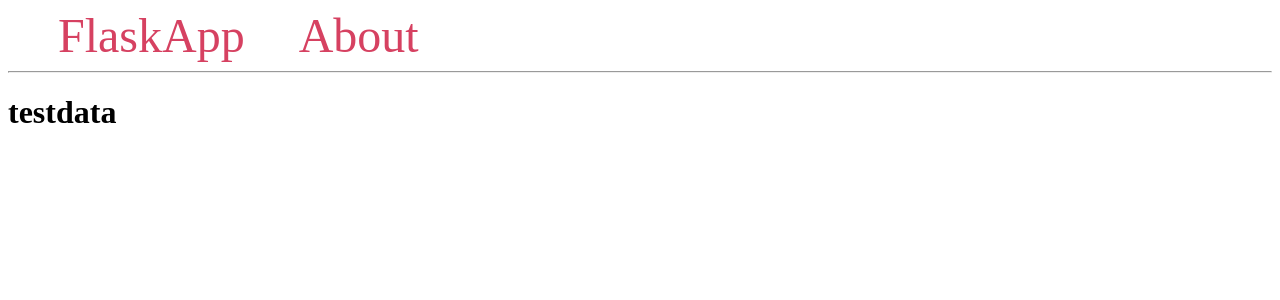
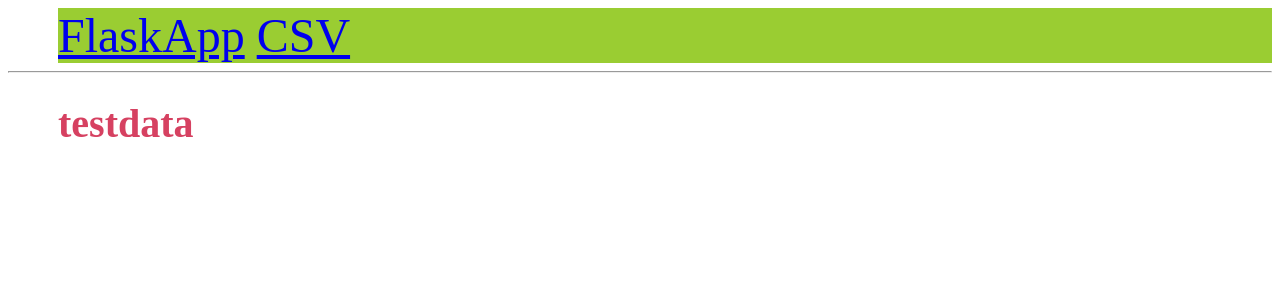
Before and after one commit to Soulxeon/imagoetl-flask, a Flask app: page / in a window 1280 px wide. Shown: the top 300 px of the page. Run offline with Flask 2, Linux system fonts and the light colour scheme; data that the repository does not hold is empty; some libraries are stand-ins or nearby versions.

Commit message:
jugando con css 1

```diff
--- a/imago_etl/app.py
+++ b/imago_etl/app.py
@@ -3,6 +3,7 @@ from db_imago.connect import connect
 from csv_imago.read_df import read_data
 
 app = Flask(__name__)
+# app.static_folder = 'static'
 
 @app.route('/')
 def index():
@@ -20,4 +21,4 @@ def data():
         data = read_data(f)
         return render_template('table.html', tables=[data.to_html()], titles=[''])
 
-app.run(host="0.0.0.0", port=5000)
+app.run(host="0.0.0.0", port=5000, debug=True)
--- /dev/null
+++ b/imago_etl/static/styles/mainpage.css
@@ -0,0 +1,14 @@
+
+.main__nav{
+    color: #d64161;
+    font-size: 3em;
+    margin-left: 50px;
+    text-decoration: none;
+    background-color: YellowGreen;
+}
+
+.content{
+        color: #d64161;
+        margin-left: 50px;
+        font-size: 20px;
+}
--- a/imago_etl/templates/base.html
+++ b/imago_etl/templates/base.html
@@ -3,31 +3,12 @@
     <head>
         <meta charset="UTF-8">
         <title>{% block title %} {% endblock %}- FlaskApp</title>
-    <style>
-        nav a {
-            color: #d64161;
-            font-size: 3em;
-            margin-left: 50px;
-            text-decoration: none;
-        }
-
-        .book {
-            padding: 20px;
-            margin: 10px;
-            background-color: #f7f4f4;
-        }
-
-        .review {
-                margin-left: 50px;
-                font-size: 20px;
-        }
-
-    </style>
+        <link rel="stylesheet" href="{{ url_for('static', filename='styles/mainpage.css') }}">
     </head>
     <body>
-    <nav>
+        <nav class="main__nav">
             <a href="{{ url_for('index') }}">FlaskApp</a>
-        <a href="#">About</a>
+            <a href="{{ url_for('csv_index') }}">CSV</a>
         </nav>
         <hr>
         <div class="content">
```
Also changed, not shown: imago_etl/templates/csvform.html (+8 -5 lines), imago_etl/templates/table.html (+5 -7 lines), imago_etl/static/icons/documento.png (added). Lines whose indentation alone changed are shown as unchanged.
